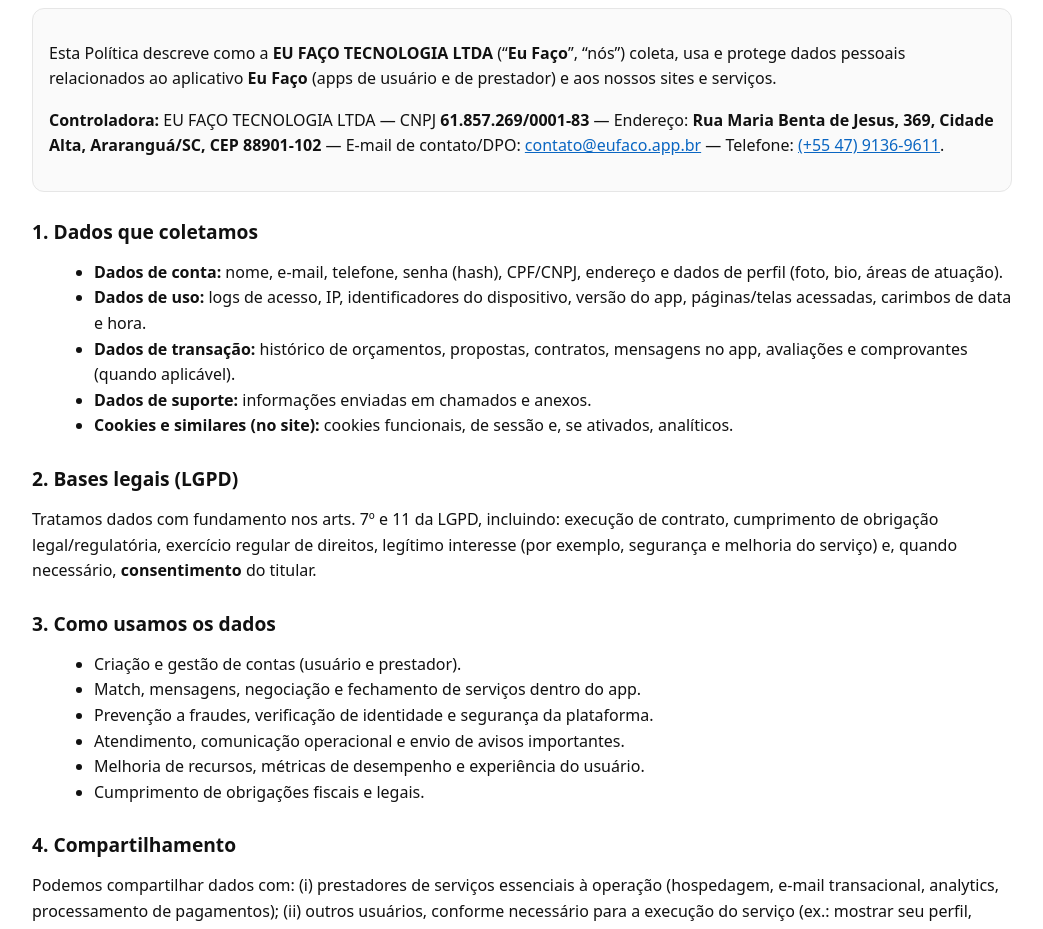
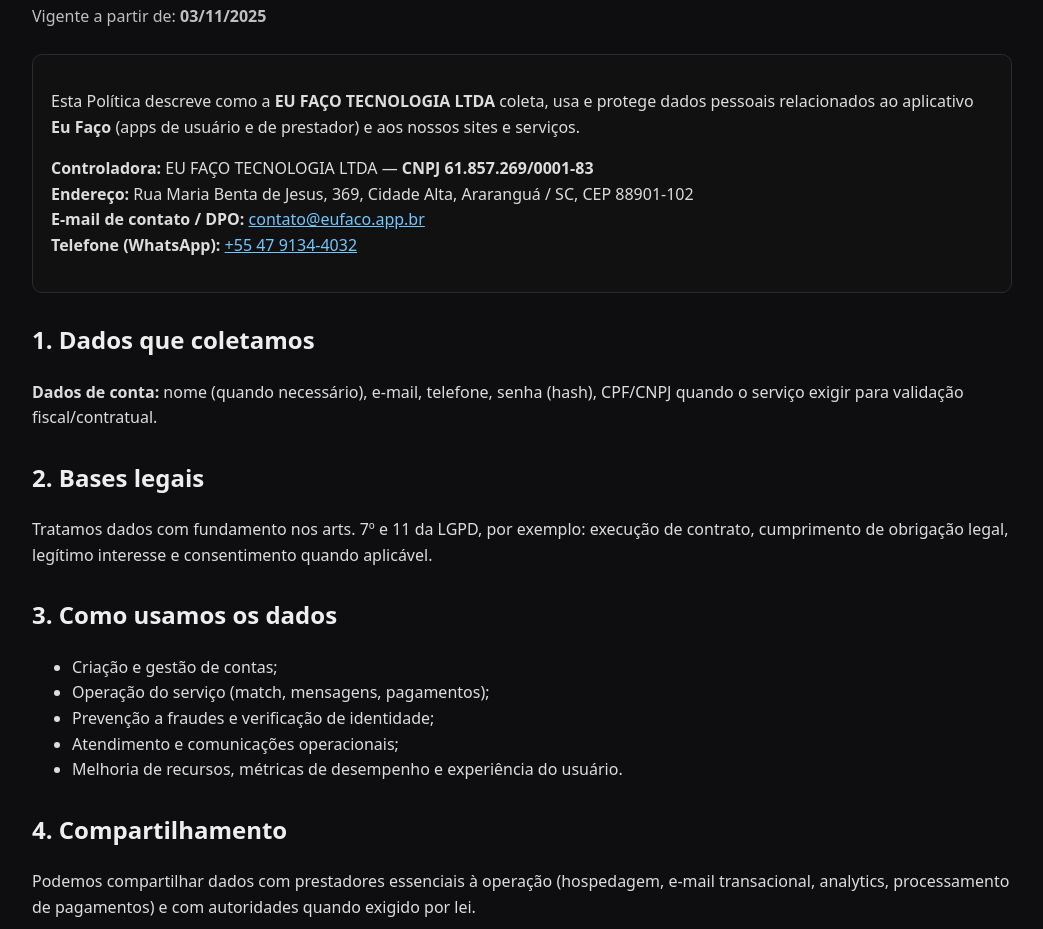
Before and after one commit to eufaco/eufaco-privacy-policy, a plain HTML site: page index.html in a window 1280 px wide. Shown: the part 120-1049 px from the top of the page, without its empty margins (118-1161 px from the left). Drawn offline with Linux system fonts and the light colour scheme.

Commit message:
Update index.html add privacy policy

```diff
--- a/index.html
+++ b/index.html
@@ -1,96 +1,85 @@
 <!doctype html>
 <html lang="pt-BR">
 <head>
-  <meta charset="utf-8">
+  <meta charset="utf-8" />
+  <meta name="viewport" content="width=device-width, initial-scale=1" />
+  <meta name="robots" content="index,follow" />
+  <meta name="description" content="Política de Privacidade do aplicativo Eu Faço e dos serviços da EU FAÇO TECNOLOGIA LTDA." />
   <title>Política de Privacidade | Eu Faço</title>
-  <meta name="viewport" content="width=device-width, initial-scale=1">
-  <meta name="robots" content="index,follow">
-  <meta name="description" content="Política de Privacidade do aplicativo Eu Faço e dos serviços da EU FAÇO TECNOLOGIA LTDA.">
+
   <style>
     :root { color-scheme: light dark; }
-    body{font-family:system-ui,-apple-system,Segoe UI,Roboto,Ubuntu,Arial,sans-serif;line-height:1.6;margin:0;background:#fff;color:#111}
-    main{max-width:980px;margin:0 auto;padding:32px 20px}
-    h1,h2{line-height:1.25}
-    h1{font-size:1.9rem;margin:0 0 6px}
-    h2{font-size:1.2rem;margin-top:28px}
-    .muted{color:#666}
-    code{background:#f3f3f3;padding:2px 6px;border-radius:6px}
-    a{color:#0a66c2}
-    footer{margin-top:36px;font-size:.9rem;color:#666}
-    ul{margin:8px 0 8px 22px}
-    hr{border:none;border-top:1px solid #e6e6e6;margin:24px 0}
-    .card{border:1px solid #e6e6e6;border-radius:12px;padding:16px;background:#fafafa}
+    body{
+      font-family: system-ui,-apple-system,Segoe UI,Roboto,Ubuntu,Arial,sans-serif;
+      line-height:1.6;
+      margin:0;
+      background:#0e0e10;
+      color:#eee;
+      padding:32px 16px;
+    }
+    main{ max-width:980px; margin:0 auto; padding:20px; }
+    header h1{ font-size:2.2rem; margin:0 0 6px; }
+    .muted{ color:#bfbfbf; margin-bottom:24px; display:block; }
+    .card{ background:#111; border:1px solid #2b2b2b; padding:18px; border-radius:10px; margin:18px 0; }
+    h2{ margin-top:28px; }
+    p, li{ color:#ddd; }
+    a { color:#72c7ff; text-decoration:underline; }
+    footer{ margin-top:32px; font-size:.9rem; color:#bbb; }
   </style>
 </head>
 <body>
   <main>
     <header>
       <h1>Política de Privacidade</h1>
-    <p class="muted">Vigente a partir de: <strong>01/11/2025</strong></p>
+      <p class="muted">Vigente a partir de: <strong>03/11/2025</strong></p>
+      <div class="card">
+        <p>
+          Esta Política descreve como a <strong>EU FAÇO TECNOLOGIA LTDA</strong> coleta, usa e protege dados pessoais relacionados ao aplicativo <strong>Eu Faço</strong> (apps de usuário e de prestador) e aos nossos sites e serviços.
+        </p>
+        <p>
+          <strong>Controladora:</strong> EU FAÇO TECNOLOGIA LTDA — <strong>CNPJ 61.857.269/0001-83</strong><br/>
+          <strong>Endereço:</strong> Rua Maria Benta de Jesus, 369, Cidade Alta, Araranguá / SC, CEP 88901-102<br/>
+          <strong>E-mail de contato / DPO:</strong> <a href="mailto:contato@eufaco.app.br">contato@eufaco.app.br</a><br/>
+          <strong>Telefone (WhatsApp):</strong> <a href="tel:+554791344032">+55 47 9134-4032</a>
+        </p>
+      </div>
     </header>
 
-  <section class="card">
-    <p>Esta Política descreve como a <strong>EU FAÇO TECNOLOGIA LTDA</strong> (“<strong>Eu Faço</strong>”, “nós”) coleta, usa e protege dados pessoais relacionados ao aplicativo <strong>Eu Faço</strong> (apps de usuário e de prestador) e aos nossos sites e serviços.</p>
-    <p><strong>Controladora:</strong> EU FAÇO TECNOLOGIA LTDA — CNPJ <strong>61.857.269/0001-83</strong> — Endereço: <strong>Rua Maria Benta de Jesus, 369, Cidade Alta, Araranguá/SC, CEP 88901-102</strong> — E-mail de contato/DPO: <a href="mailto:contato@eufaco.app.br">contato@eufaco.app.br</a> — Telefone: <a href="tel:+554791369611">(+55 47) 9136-9611</a>.</p>
-  </section>
+    <section>
+      <h2>1. Dados que coletamos</h2>
+      <p><strong>Dados de conta:</strong> nome (quando necessário), e-mail, telefone, senha (hash), CPF/CNPJ quando o serviço exigir para validação fiscal/contratual.</p>
 
-  <h2>1. Dados que coletamos</h2>
-  <ul>
-    <li><strong>Dados de conta:</strong> nome, e-mail, telefone, senha (hash), CPF/CNPJ, endereço e dados de perfil (foto, bio, áreas de atuação).</li>
-    <li><strong>Dados de uso:</strong> logs de acesso, IP, identificadores do dispositivo, versão do app, páginas/telas acessadas, carimbos de data e hora.</li>
-    <li><strong>Dados de transação:</strong> histórico de orçamentos, propostas, contratos, mensagens no app, avaliações e comprovantes (quando aplicável).</li>
-    <li><strong>Dados de suporte:</strong> informações enviadas em chamados e anexos.</li>
-    <li><strong>Cookies e similares (no site):</strong> cookies funcionais, de sessão e, se ativados, analíticos.</li>
-  </ul>
-
-  <h2>2. Bases legais (LGPD)</h2>
-  <p>Tratamos dados com fundamento nos arts. 7º e 11 da LGPD, incluindo: execução de contrato, cumprimento de obrigação legal/regulatória, exercício regular de direitos, legítimo interesse (por exemplo, segurança e melhoria do serviço) e, quando necessário, <strong>consentimento</strong> do titular.</p>
+      <h2>2. Bases legais</h2>
+      <p>Tratamos dados com fundamento nos arts. 7º e 11 da LGPD, por exemplo: execução de contrato, cumprimento de obrigação legal, legítimo interesse e consentimento quando aplicável.</p>
 
       <h2>3. Como usamos os dados</h2>
       <ul>
-    <li>Criação e gestão de contas (usuário e prestador).</li>
-    <li>Match, mensagens, negociação e fechamento de serviços dentro do app.</li>
-    <li>Prevenção a fraudes, verificação de identidade e segurança da plataforma.</li>
-    <li>Atendimento, comunicação operacional e envio de avisos importantes.</li>
+        <li>Criação e gestão de contas;</li>
+        <li>Operação do serviço (match, mensagens, pagamentos);</li>
+        <li>Prevenção a fraudes e verificação de identidade;</li>
+        <li>Atendimento e comunicações operacionais;</li>
         <li>Melhoria de recursos, métricas de desempenho e experiência do usuário.</li>
-    <li>Cumprimento de obrigações fiscais e legais.</li>
       </ul>
 
       <h2>4. Compartilhamento</h2>
-  <p>Podemos compartilhar dados com: (i) prestadores de serviços essenciais à operação (hospedagem, e-mail transacional, analytics, processamento de pagamentos); (ii) outros usuários, conforme necessário para a execução do serviço (ex.: mostrar seu perfil, avaliações, nome e cidade); (iii) autoridades públicas, quando exigido por lei; (iv) em transações societárias, observadas as salvaguardas legais.</p>
+      <p>Podemos compartilhar dados com prestadores essenciais à operação (hospedagem, e-mail transacional, analytics, processamento de pagamentos) e com autoridades quando exigido por lei.</p>
 
       <h2>5. Retenção</h2>
-  <p>Mantemos dados pessoais pelo tempo necessário às finalidades descritas, observadas exigências legais (ex.: prazos fiscais e contábeis). Ao término, adotamos técnicas de anonimização ou eliminação segura.</p>
+      <p>Mantemos dados pessoais pelo tempo necessário às finalidades descritas e conforme exigências legais (prazos fiscais, contábeis). Quando possível, aplicamos anonimização ou eliminação segura.</p>
 
-  <h2>6. Direitos do titular</h2>
-  <p>Nos termos da LGPD, você pode solicitar: confirmação de tratamento; acesso; correção; anonimização; bloqueio ou eliminação; portabilidade; informação sobre compartilhamentos; revogação de consentimento e revisão de decisões automatizadas. Para exercer, contate <a href="mailto:contato@eufaco.app.br">contato@eufaco.app.br</a>.</p>
+      <h2>6. Direitos dos titulares</h2>
+      <p>Você pode solicitar: confirmação de tratamento; acesso; correção; anonimização; portabilidade; eliminação; bloqueio; revogação do consentimento; oposição e informação sobre decisões automatizadas. Para exercer, envie e-mail para <a href="mailto:contato@eufaco.app.br">contato@eufaco.app.br</a>.</p>
 
       <h2>7. Segurança</h2>
-  <p>Aplicamos medidas técnicas e organizacionais razoáveis (criptografia em trânsito, controles de acesso, registros de auditoria). Nenhuma plataforma é 100% segura; em caso de incidente relevante, adotaremos as medidas de comunicação cabíveis.</p>
+      <p>Adotamos medidas técnicas e organizacionais razoáveis (criptografia em trânsito quando aplicável, controles de acesso e registros de auditoria). Nenhuma plataforma é 100% segura; em caso de incidente relevante, notificaremos as autoridades competentes e titulares conforme a lei.</p>
 
-  <h2>8. Transferências internacionais</h2>
-  <p>Serviços de nuvem ou fornecedores podem operar no exterior. Nesses casos, asseguramos que a transferência atenda aos requisitos da LGPD, com garantias adequadas.</p>
-
-  <h2>9. Crianças e adolescentes</h2>
-  <p>O app destina-se a maiores de 18 anos. Caso identifiquemos cadastro de menor sem observância legal, poderemos restringir a conta e solicitar comprovação adicional.</p>
-
-  <h2>10. Cookies</h2>
-  <p>No site oficial (<a href="https://www.eufaco.app.br" target="_blank">www.eufaco.app.br</a>) utilizamos cookies necessários ao funcionamento. Cookies analíticos/marketing, se utilizados, operarão com aviso e opção de controle.</p>
-
-  <h2>11. Encarregado (DPO)</h2>
-  <p><strong>Robson Teruo Izumi</strong> — E-mail: <a href="mailto:contato@eufaco.app.br">contato@eufaco.app.br</a></p>
-
-  <h2>12. Atualizações desta Política</h2>
-  <p>Poderemos atualizar esta Política para refletir mudanças legais ou de produto. A versão vigente estará sempre publicada em <a href="https://www.eufaco.app.br/privacy.html">https://www.eufaco.app.br/privacy.html</a>, com a data de “Vigente a partir de”.</p>
-
-  <hr>
+      <h2>8. Atualizações desta Política</h2>
+      <p>Podemos atualizar esta Política para refletir mudanças legais ou do produto. A versão vigente estará sempre publicada em <a href="https://privacy.eufaco.app.br/">https://privacy.eufaco.app.br/</a> com a data de vigência indicada no topo.</p>
 
       <footer>
-    <p>©️ <span id="ano"></span> EU FAÇO TECNOLOGIA LTDA — CNPJ 61.857.269/0001-83 — Todos os direitos reservados.</p>
+        <p>©️ EU FAÇO TECNOLOGIA LTDA — Todos os direitos reservados.</p>
       </footer>
+    </section>
   </main>
-<script>
-  document.getElementById('ano').textContent = new Date().getFullYear();
-</script>
 </body>
 </html>
```
Lines whose indentation alone changed are shown as unchanged.
